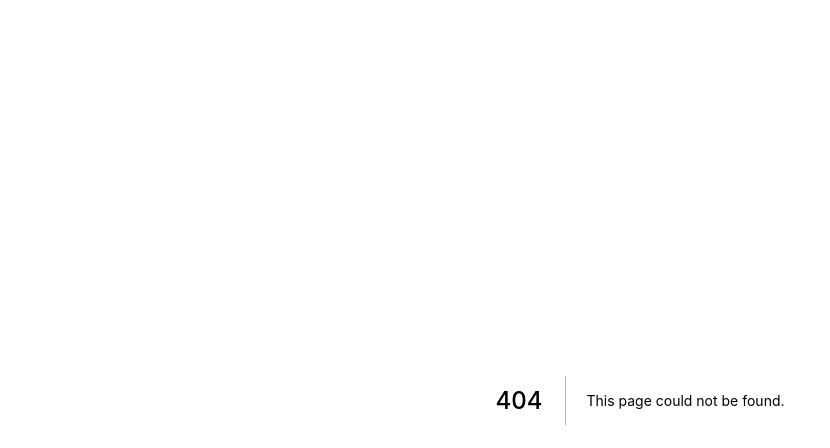
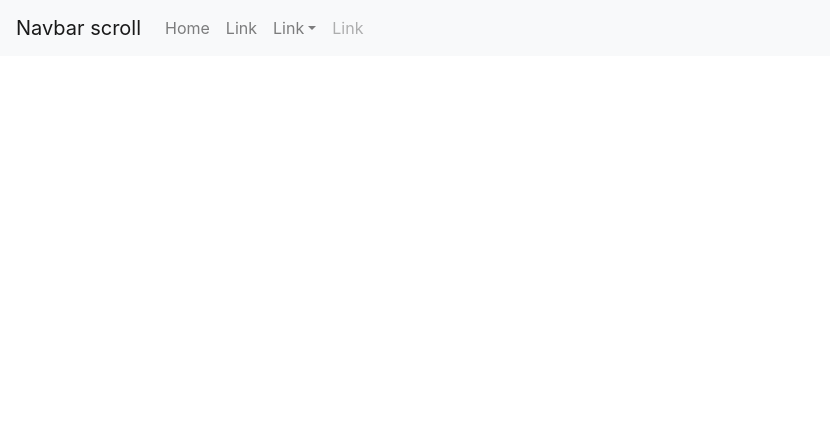
Before and after one commit to FLOTUZ/core, a Next.js app: page /Home in a window 1280 px wide. Before the commit this address had no page. Shown: the top 448 px of the page, without its empty margins (0-830 px from the left). Built offline with nearby package versions, Linux system fonts and the light colour scheme.

Commit message:
[Componentes] NavBar
Se agrego el componente NavBar

```diff
--- /dev/null
+++ b/components/common/NavBar.js
@@ -0,0 +1,41 @@
+import {
+  Navbar,
+  Nav,
+  NavDropdown,
+} from "react-bootstrap";
+
+function NavBar() {
+  return (
+    <>
+      <Navbar bg="light" expand="lg">
+        <Navbar.Brand href="#">Navbar scroll</Navbar.Brand>
+        <Navbar.Toggle aria-controls="navbarScroll" />
+        <Navbar.Collapse id="navbarScroll">
+          <Nav
+            className="mr-auto my-2 my-lg-0"
+            style={{ maxHeight: "100px" }}
+            navbarScroll
+          >
+            <Nav.Link href="#action1">Home</Nav.Link>
+            <Nav.Link href="#action2">Link</Nav.Link>
+            <NavDropdown title="Link" id="navbarScrollingDropdown">
+              <NavDropdown.Item href="#action3">Action</NavDropdown.Item>
+              <NavDropdown.Item href="#action4">
+                Another action
+              </NavDropdown.Item>
+              <NavDropdown.Divider />
+              <NavDropdown.Item href="#action5">
+                Something else here
+              </NavDropdown.Item>
+            </NavDropdown>
+            <Nav.Link href="#" disabled>
+              Link
+            </Nav.Link>
+          </Nav>
+        </Navbar.Collapse>
+      </Navbar>
+    </>
+  );
+}
+
+export default NavBar;
--- /dev/null
+++ b/pages/Home.js
@@ -0,0 +1,28 @@
+import Head from "next/head";
+import NavBar from '@common/NavBar'
+
+function Home() {
+  return (
+    <>
+      <Head>
+        <title> CORE </title>
+        <meta
+          name="Core es un administrador productos en tiendas online"
+          content="CORE Admin"
+        />
+        <link
+          rel="stylesheet"
+          href="https://cdn.jsdelivr.net/npm/bootstrap@4.6.0/dist/css/bootstrap.min.css"
+          integrity="sha384-B0vP5xmATw1+K9KRQjQERJvTumQW0nPEzvF6L/Z6nronJ3oUOFUFpCjEUQouq2+l"
+          crossorigin="anonymous"
+        />
+        <link rel="icon" href="/favicon.ico" />
+      </Head>
+
+      <NavBar/>
+
+    </>
+  );
+}
+
+export default Home;
--- a/pages/index.js
+++ b/pages/index.js
@@ -3,7 +3,7 @@ import Head from "next/head";
 
 import styles from "../styles/Home.module.css";
 
-export default function Home() {
+export default function Login() {
   return (
     <div className={styles.container}>
       <Head>
```
